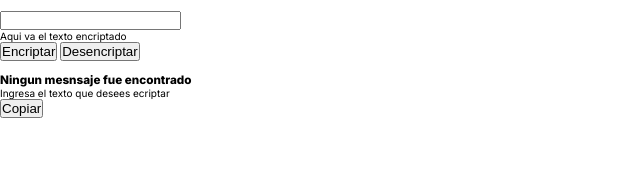
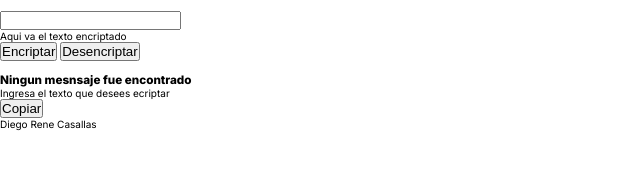
Before and after one commit to DiegoRCasallas/Encrypt-Alura, a plain HTML site: page index.html in a window 1280 px wide. Shown: the part 51-220 px from the top of the page, without its empty margins (0-640 px from the left). Drawn offline with Linux system fonts and the light colour scheme.

Commit message:
footer con info personal

```diff
--- a/index.html
+++ b/index.html
@@ -45,6 +45,11 @@
         </section>
 
     </main>
+    <footer>
+        <div class="info">
+            <p>Diego Rene Casallas</p>
+        </div>
+    </footer>
 
 </body>
 
```
